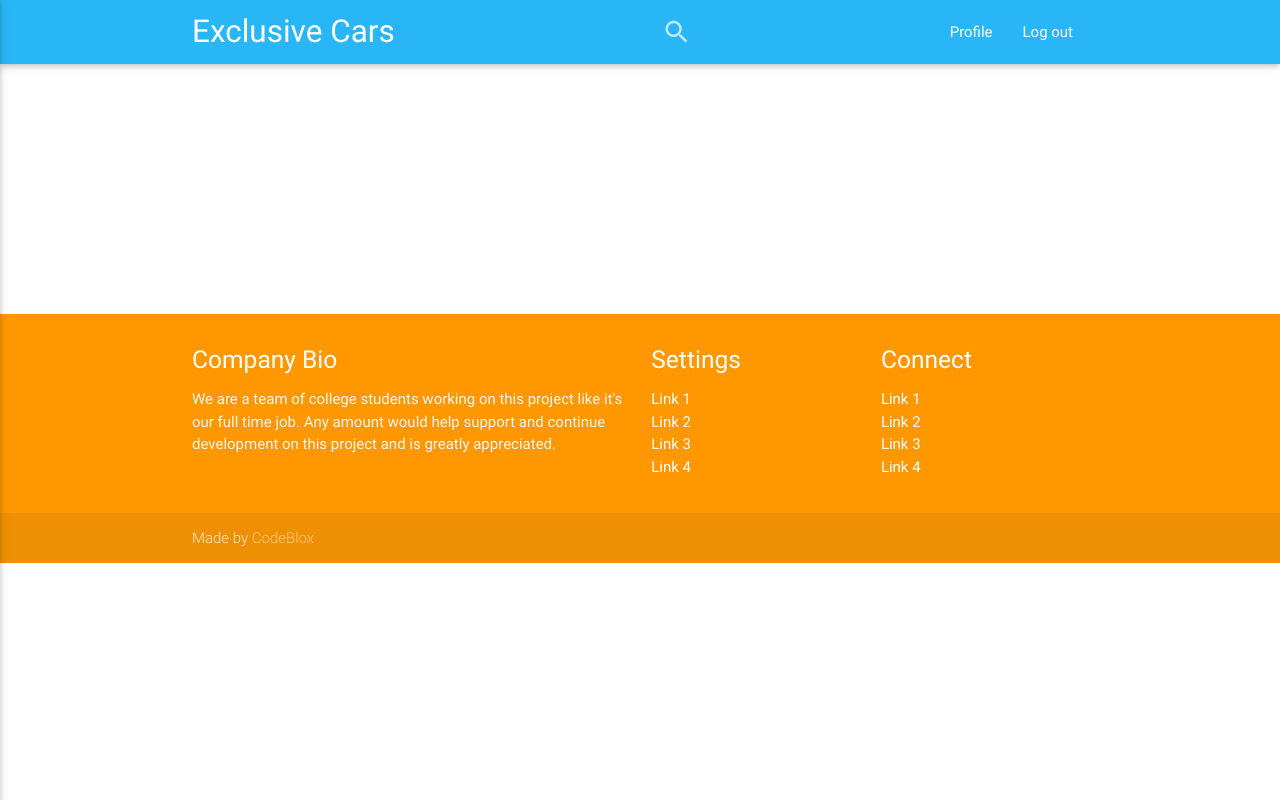
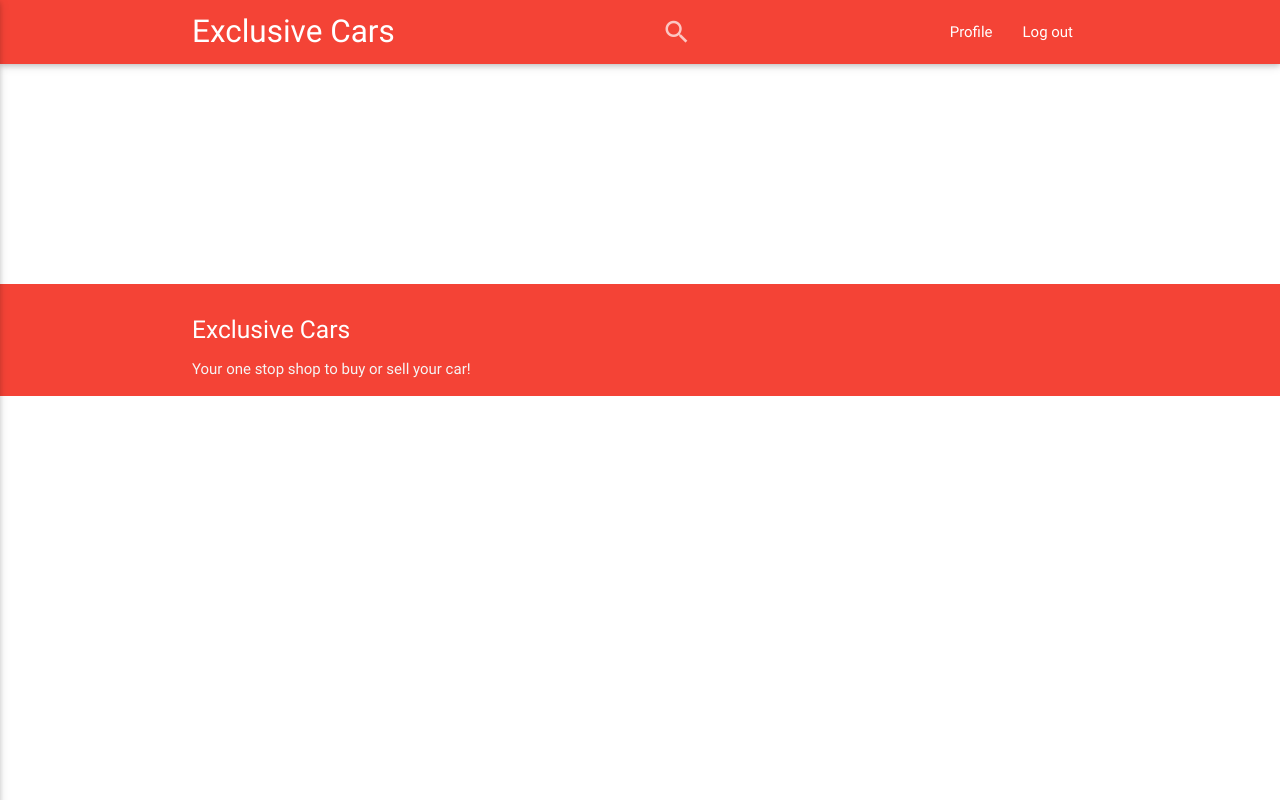
Before and after one commit to billibongers/Case1, a PHP site: page /home.php in a window 1280 px wide. Run offline with PHP 8.4, Linux system fonts and the light colour scheme; some libraries are stand-ins or nearby versions.

Commit message:
styled home

```diff
--- a/website/home.php
+++ b/website/home.php
@@ -3,7 +3,7 @@
 <head>
   <meta http-equiv="Content-Type" content="text/html; charset=UTF-8"/>
   <meta name="viewport" content="width=device-width, initial-scale=1, maximum-scale=1.0"/>
-  <title>Starter Template - Materialize</title>
+  <title>Home</title>
 
   <!-- CSS  -->
   <link href="https://fonts.googleapis.com/icon?family=Material+Icons" rel="stylesheet">
@@ -11,7 +11,7 @@
   <link href="css/style.css" type="text/css" rel="stylesheet" media="screen,projection"/>
 </head>
 <body>
-  <nav class="light-blue lighten-1" role="navigation">
+  <nav class="red" role="navigation">
     <div class="nav-wrapper container"><a id="logo-container" href="#" class="brand-logo">Exclusive Cars</a>
       <ul class="right hide-on-med-and-down">
         <li><a href="profile.php">Log out</a></li>
@@ -93,46 +93,13 @@
 
     </div>
     <br><br>
-
-    <div class="section">
-
-    </div>
   </div>
-
-  <footer class="page-footer orange">
+<footer class="page-footer red">
     <div class="container">
       <div class="row">
         <div class="col l6 s12">
-          <h5 class="white-text">Company Bio</h5>
-          <p class="grey-text text-lighten-4">We are a team of college students working on this project like it's our full time job. Any amount would help support and continue development on this project and is greatly appreciated.</p>
-
-
-        </div>
-        <div class="col l3 s12">
-          <h5 class="white-text">Settings</h5>
-          <ul>
-            <li><a class="white-text" href="#!">Link 1</a></li>
-            <li><a class="white-text" href="#!">Link 2</a></li>
-            <li><a class="white-text" href="#!">Link 3</a></li>
-            <li><a class="white-text" href="#!">Link 4</a></li>
-          </ul>
-        </div>
-        <div class="col l3 s12">
-          <h5 class="white-text">Connect</h5>
-          <ul>
-            <li><a class="white-text" href="#!">Link 1</a></li>
-            <li><a class="white-text" href="#!">Link 2</a></li>
-            <li><a class="white-text" href="#!">Link 3</a></li>
-            <li><a class="white-text" href="#!">Link 4</a></li>
-          </ul>
-        </div>
-      </div>
-    </div>
-    <div class="footer-copyright">
-      <div class="container">
-      Made by <a class="orange-text text-lighten-3" href="http://materializecss.com">CodeBlox</a>
-      </div>
-    </div>
+          <h5 class="white-text">Exclusive Cars</h5>
+          <p class="grey-text text-lighten-4">Your one stop shop to buy or sell your car!</p>
   </footer>
 
 
```
